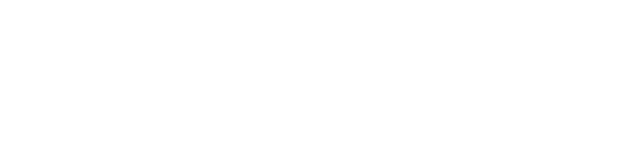
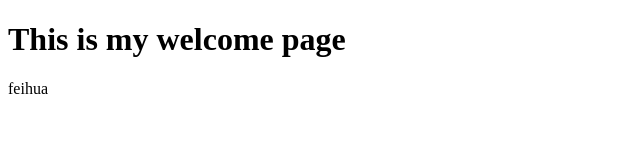
Before and after one commit to HermanLKH/cooperate_1, a plain HTML site: page index.html in a window 1280 px wide. Shown: the whole page, without its empty margins (0-640 px from the left). Drawn offline with Linux system fonts and the light colour scheme.

Commit message:
Create welcome page

```diff
--- a/index.html
+++ b/index.html
@@ -1,11 +1,15 @@
 <!DOCTYPE html>
 <html lang="en">
+
 <head>
     <meta charset="UTF-8">
     <meta name="viewport" content="width=device-width, initial-scale=1.0">
     <title>Welcome to GitHub Team Cooperation</title>
 </head>
+
 <body>
+    <h1>This is my welcome page</h1>
+    <p>feihua</p>
+</body>
 
-</body>
 </html>
```
